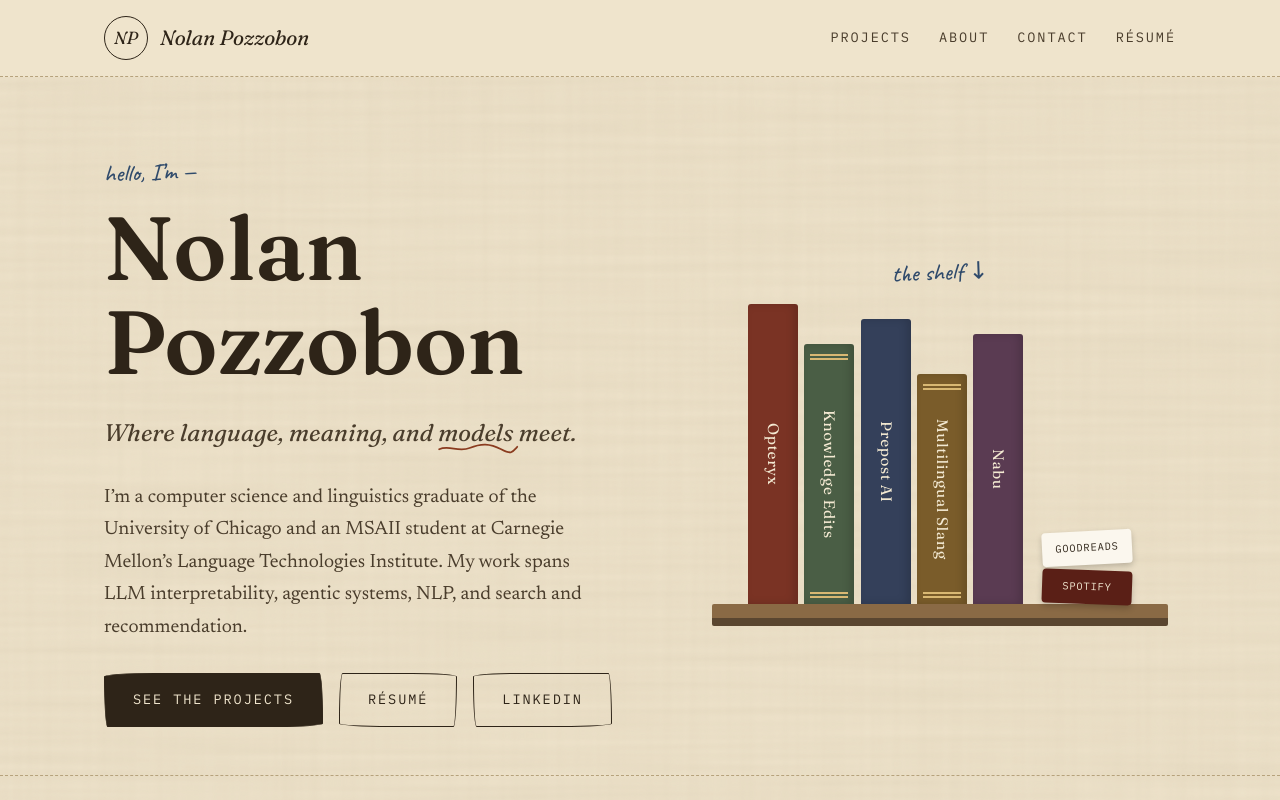
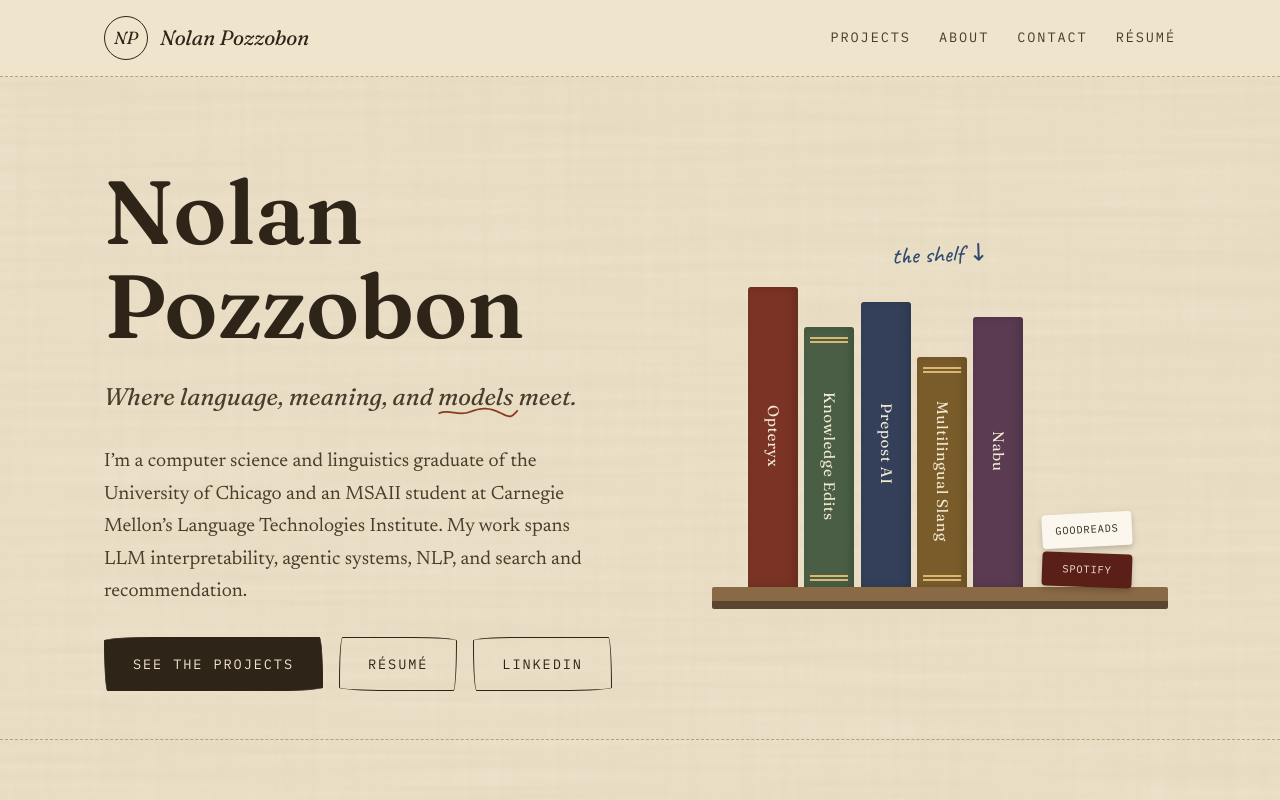
Before and after one commit to nolpozz/nolpozz.github.io, a plain HTML site: page index.html in a window 1280 px wide. Shown: the top 800 px of the page. Drawn offline with Linux system fonts and the light colour scheme.

Commit message:
Remove leading hand-note from hero
Co-Authored-By: Claude Sonnet 5 <noreply@anthropic.com>

```diff
--- a/index.html
+++ b/index.html
@@ -56,7 +56,6 @@
   <header class="hero">
     <div class="wrap">
       <div class="hero-text">
-        <span class="hand-note">hello, I&rsquo;m &mdash;</span>
         <h1>Nolan Pozzobon</h1>
         <p class="subtitle">Where language, meaning, and
           <span class="underline-accent">models
```
